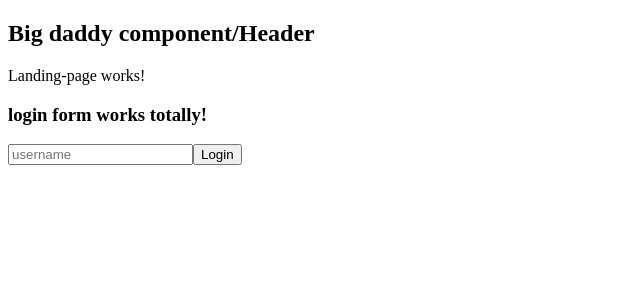
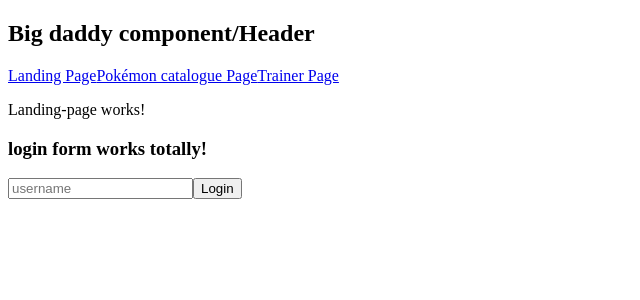
Before and after one commit to Vendelaosterman/companion-collector, an Angular app: page / in a window 1280 px wide. Shown: the top 300 px of the page, without its empty margins (0-640 px from the left). Built offline with nearby package versions, Linux system fonts and the light colour scheme.

Commit message:
feat: user directed to catalogue page when logged in

```diff
--- a/src/app/app-routing.module.ts
+++ b/src/app/app-routing.module.ts
@@ -10,7 +10,7 @@ const routes: Routes = [
   {
       path:'',
       pathMatch:"full",
-      component: LandingPageComponent,
+      component: LandingPageComponent
   },
   {
       path:'pokemon-catalogue',
--- a/src/app/app.component.html
+++ b/src/app/app.component.html
@@ -1,9 +1,14 @@
 
 <h2>Big daddy component/Header</h2>
 
-<nav *ngIf="isLoggedIn">
+<a routerLink="">Landing Page</a>
+    <a routerLink="pokemon-catalogue">Pokémon catalogue Page</a>
+    <a routerLink="trainer">Trainer Page</a>
+    <router-outlet></router-outlet>
+
+<!--<nav *ngIf="isLoggedIn">
     <a routerLink="">Landing Page</a>
     <a routerLink="pokemon-catalogue">Pokémon catalogue Page</a>
     <a routerLink="trainer">Trainer Page</a>
 </nav>
-    <router-outlet></router-outlet>
+    <router-outlet></router-outlet>-->
--- a/src/app/pages/landing-page/landing-page.component.ts
+++ b/src/app/pages/landing-page/landing-page.component.ts
@@ -1,4 +1,5 @@
 import { Component, OnInit } from '@angular/core';
+import { Router } from "@angular/router";
 
 @Component({
   selector: 'app-landing-page',
@@ -7,9 +8,12 @@ import { Component, OnInit } from '@angular/core';
 })
 export class LandingPageComponent implements OnInit {
 
-  constructor() { }
+  constructor(private readonly router:Router){}
 
   ngOnInit(): void {
+    if(localStorage.getItem("username") !== null){
+      this.router.navigateByUrl("pokemon-catalogue")
+    }
   }
 
 }
```
Also changed, not shown: src/app/guards/auth.guard.ts (+1 -18 lines).
